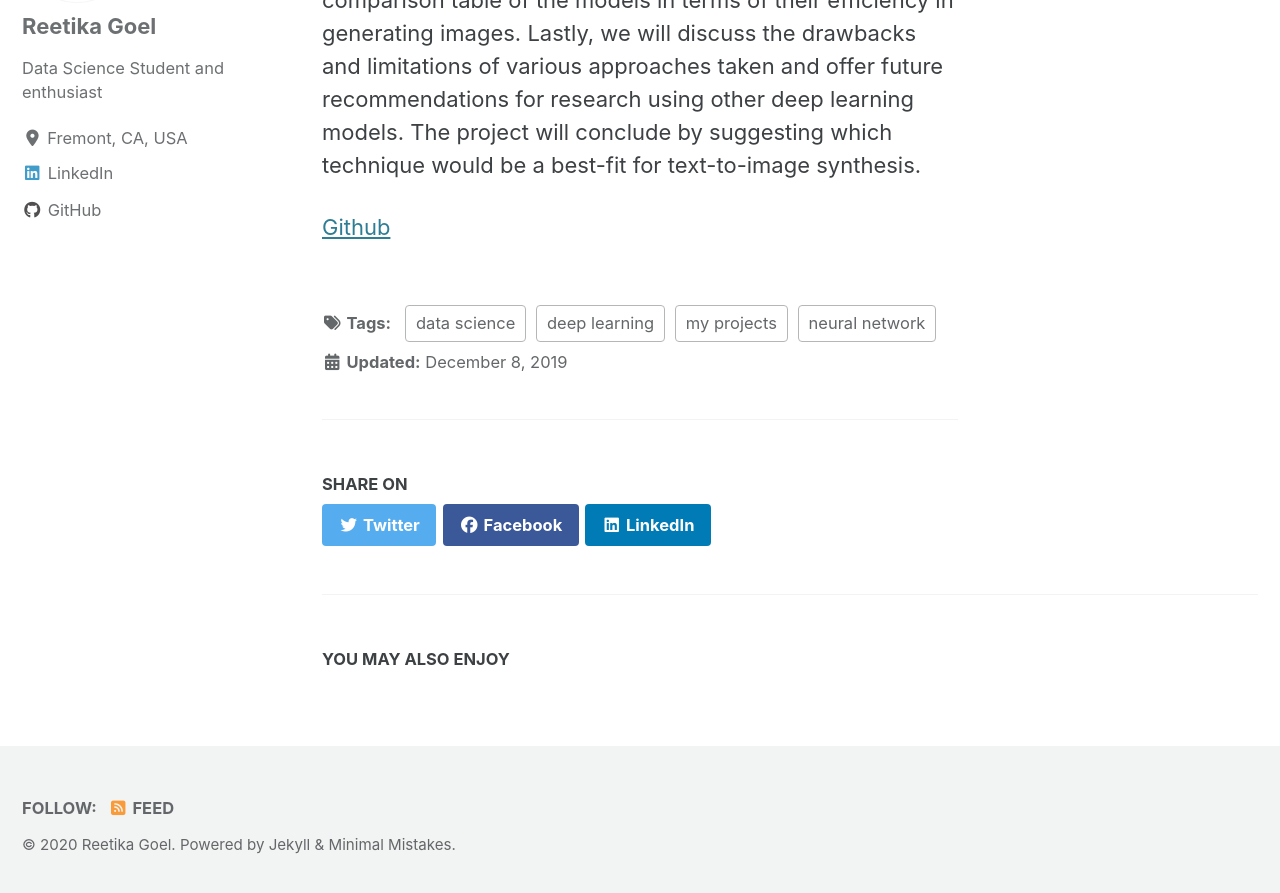
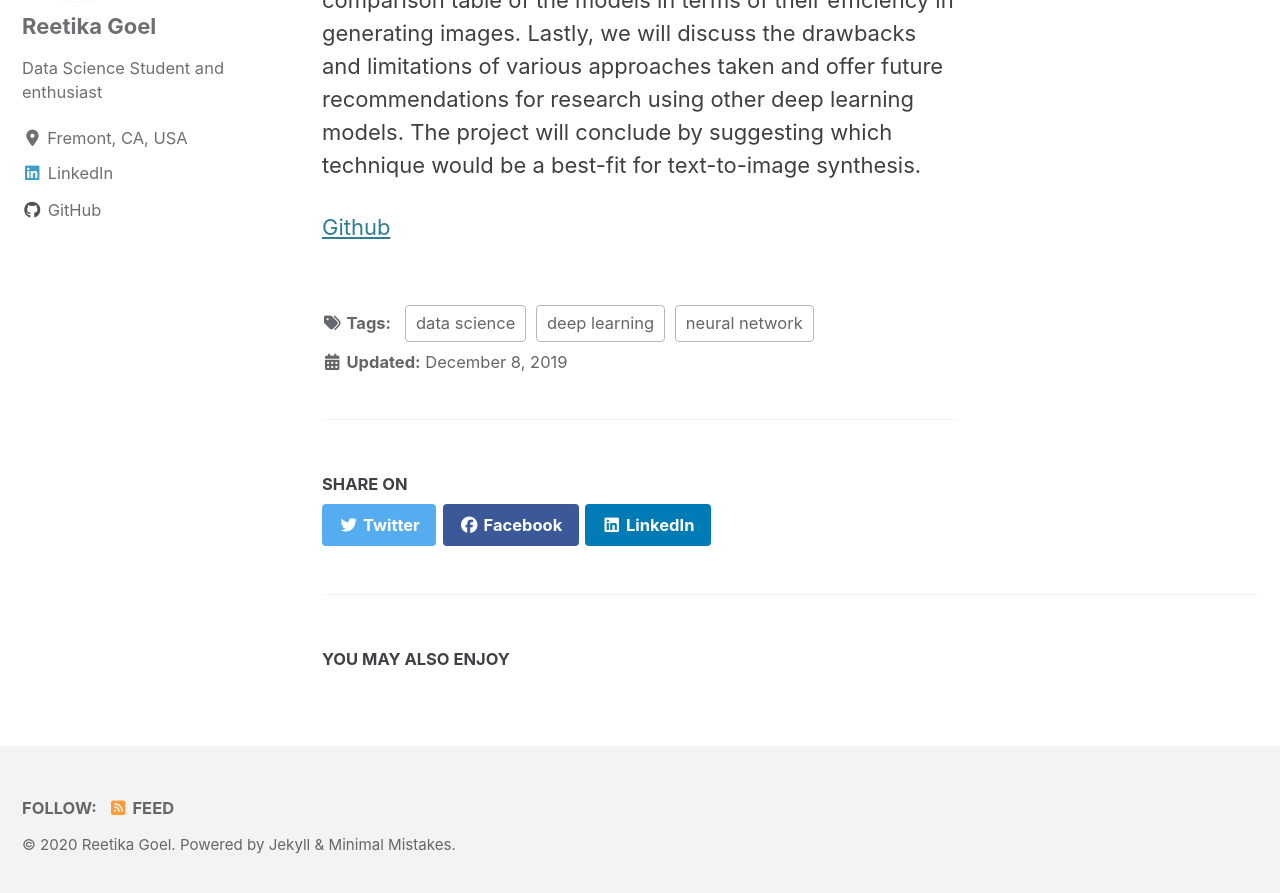
Before and after one commit to reetika-goel/reetika-goel.github.io, a Jekyll site: the page built from _posts/2019-12-08-Text2Img.md, in a window 1280 px wide and 900 px high, scrolled down 4363 px. Shown: the top 893 px of the window. Built offline with Jekyll 4.4.1, drawn with Linux system fonts in a browser that asks for light colours; cached includes are drawn as plain includes; nearby versions of some CDN libraries.

Commit message:
Update 2019-12-08-Text2Img.md

```diff
--- a/_posts/2019-12-08-Text2Img.md
+++ b/_posts/2019-12-08-Text2Img.md
@@ -1,8 +1,8 @@
 ---
 title: "Text to Image Generation"
 date: 2019-12-08
-tags: [my projects, deep learning, data science, neural network]
-excerpt: "My Projects, Deep Learning, Data Science, Neural Network"
+tags: [deep learning, data science, neural network]
+excerpt: "Deep Learning, Data Science, Neural Network"
 mathjax: "true"
 ---
 
```
